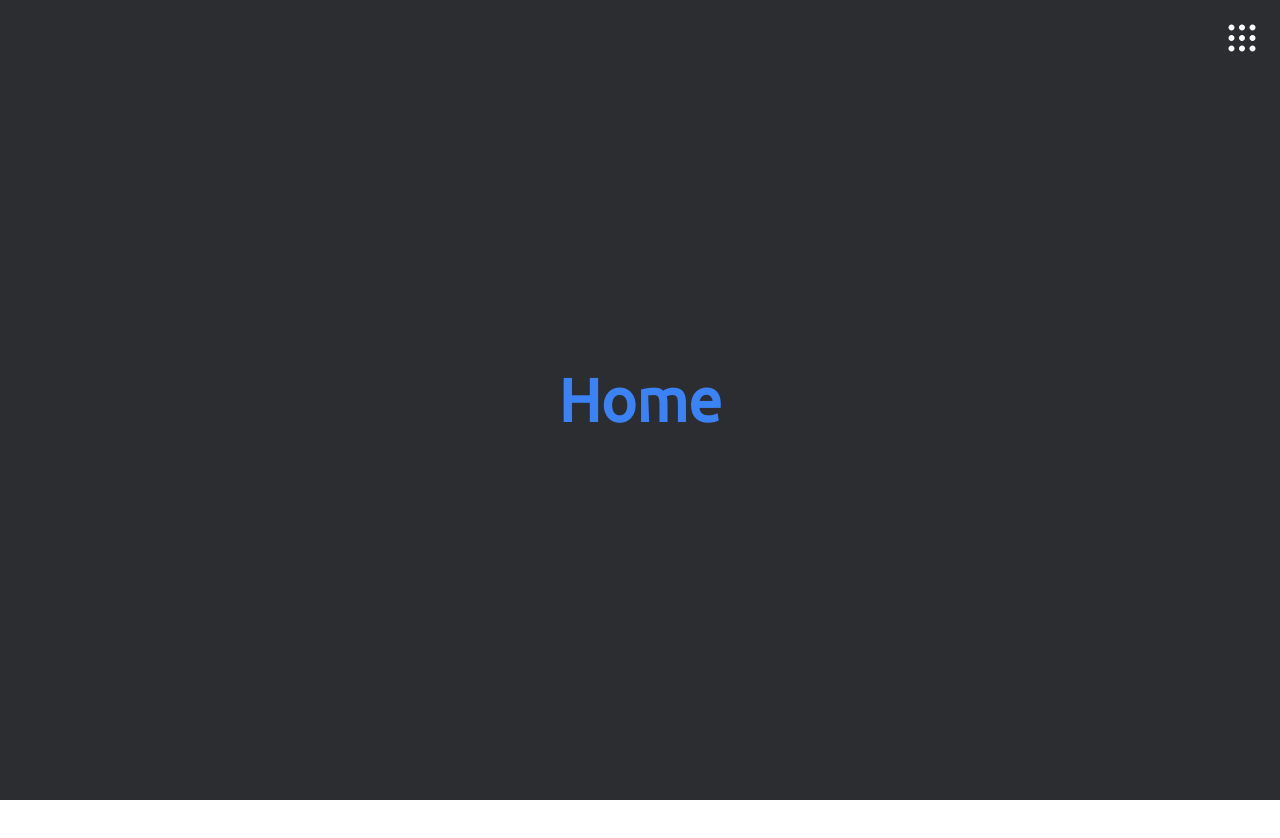
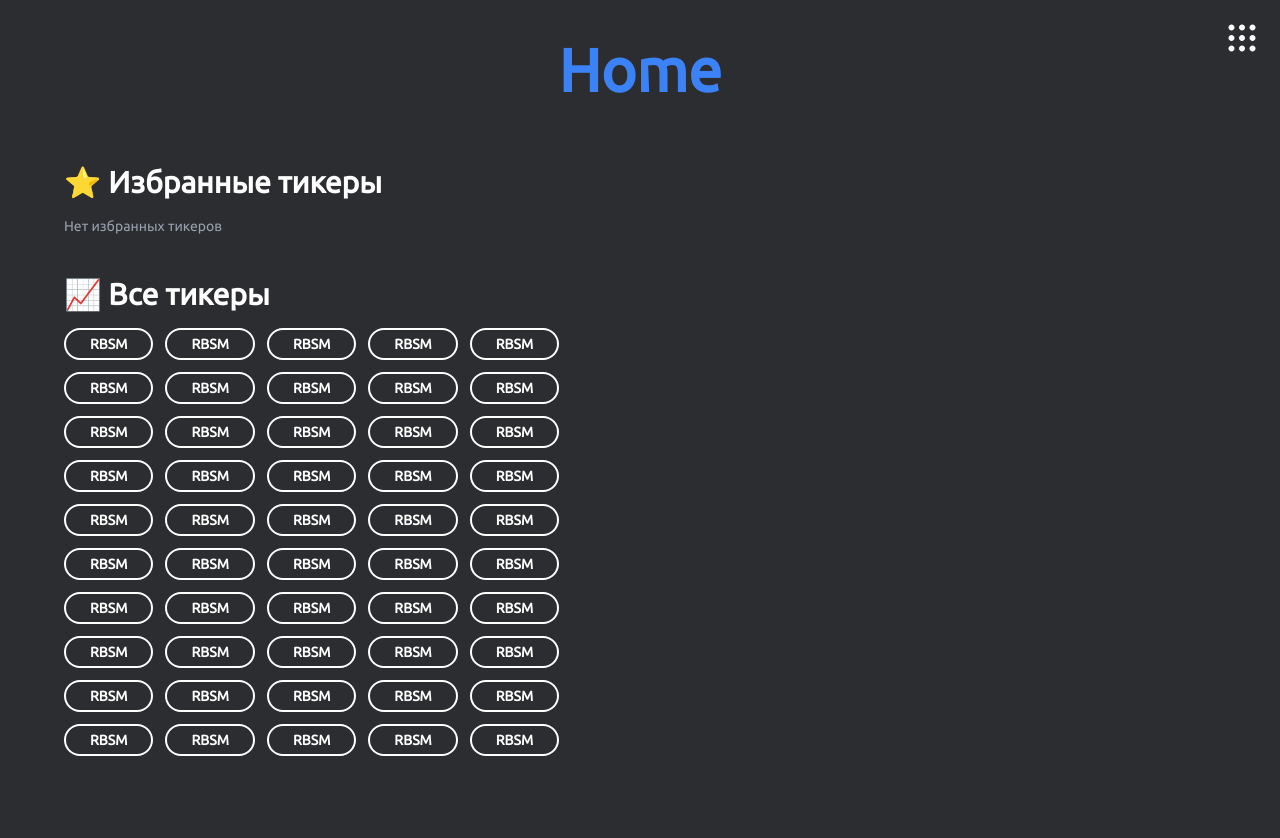
Before and after one commit to daneelez/news-aggregator, a React (Vite) app: page / in a window 1280 px wide. Shown: the top 838 px of the page. Before the commit the page ends 800 px from the top, so only its background shows below. Built offline with nearby package versions, Linux system fonts and the light colour scheme.

Commit message:
Add Tickets

```diff
--- a/package.json
+++ b/package.json
@@ -14,10 +14,11 @@
     "axios": "^1.10.0",
     "i18next": "^25.1.3",
     "i18next-browser-languagedetector": "^8.1.0",
-    "react-google-recaptcha": "^3.1.0",
     "lightweight-charts": "^5.0.7",
+    "lucide-react": "^0.515.0",
     "react": "^19.1.0",
     "react-dom": "^19.1.0",
+    "react-google-recaptcha": "^3.1.0",
     "react-i18next": "^15.5.1",
     "react-router-dom": "^7.6.2",
     "zustand": "^5.0.5"
--- /dev/null
+++ b/src/components/Tickets.tsx
@@ -0,0 +1,71 @@
+import { useState } from 'react';
+import { Star } from 'lucide-react';
+
+const Tickets = () => {
+  const allTickets = new Array(50).fill(null).map((_, i) => `ticket-${i + 1}`);
+  const [favorites, setFavorites] = useState<string[]>([]);
+
+  const toggleFavorite = (id: string) => {
+    setFavorites((prev) =>
+      prev.includes(id)
+        ? prev.filter((t) => t !== id)
+        : [...prev, id]
+    );
+  };
+
+  const isFavorite = (id: string) => favorites.includes(id);
+
+  return (
+    <div className="min-h-screen bg-[#2C2D30] text-white px-6 py-10">
+      <div className="w-1/2">
+        {/* Избранные тикеры */}
+        <div className="mb-10">
+          <h2 className="text-3xl font-bold mb-4">⭐ Избранные тикеры</h2>
+          <div className="flex flex-wrap gap-3">
+            {favorites.length > 0 ? (
+              favorites.map((id) => (
+                <button
+                  key={id}
+                  onClick={() => toggleFavorite(id)}
+                  className="flex items-center gap-2 border-2 border-yellow-400 font-extrabold text-white bg-black px-4 py-2 rounded-full text-base transition duration-200 hover:bg-yellow-400 hover:text-black"
+                >
+                  <Star className="w-4 h-4" />
+                  RBSM
+                </button>
+              ))
+            ) : (
+              <p className="text-gray-400 text-sm">Нет избранных тикеров</p>
+            )}
+          </div>
+        </div>
+
+        {/* Обычные тикеры */}
+        <div>
+          <h2 className="text-3xl font-bold mb-4">📈 Все тикеры</h2>
+          <div className="flex flex-wrap gap-3">
+            {allTickets.map((id) => {
+              const favorite = isFavorite(id);
+              return (
+                <button
+                  key={id}
+                  onClick={() => toggleFavorite(id)}
+                  className={`px-6 py-1 rounded-full text-sm font-bold border-2 transition duration-200
+                    ${
+                      favorite
+                        ? 'border-gray-500 text-gray-400 bg-transparent hover:bg-transparent hover:text-gray-300'
+                        : 'border-white text-white hover:bg-white hover:text-black'
+                    }
+                  `}
+                >
+                  RBSM
+                </button>
+              );
+            })}
+          </div>
+        </div>
+      </div>
+    </div>
+  );
+};
+
+export default Tickets;
--- a/src/components/pages/Home.tsx
+++ b/src/components/pages/Home.tsx
@@ -1,10 +1,11 @@
 import Dropdown from '../Dropdown';
-
+import Tickets from '../Tickets.tsx'
 const Home = () => {
   return (
     <div className="min-h-screen bg-[#2C2D30] flex flex-col items-center justify-center gap-6 p-10 text-white">
       <h1 className="text-6xl font-bold text-primary-500 text-center">Home</h1>
       <Dropdown/>
+        <Tickets/>
     </div>
   );
 };
```
Also changed, not shown: 1 other file (tests, documents, lock files or other folders).
